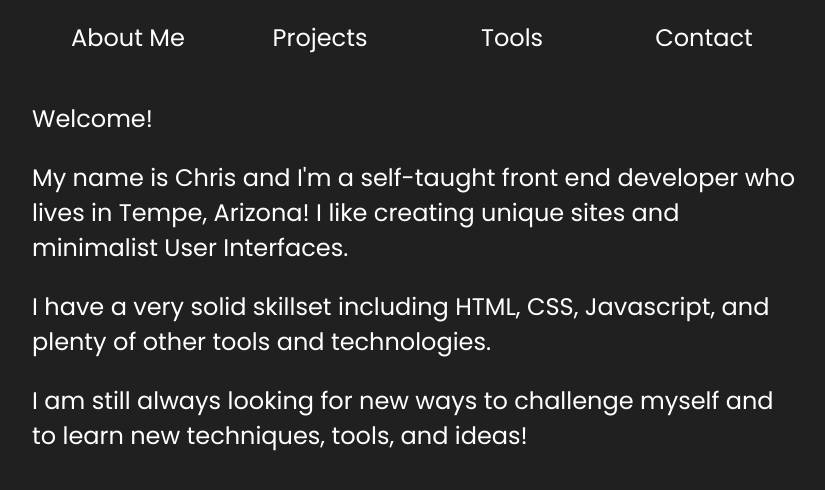
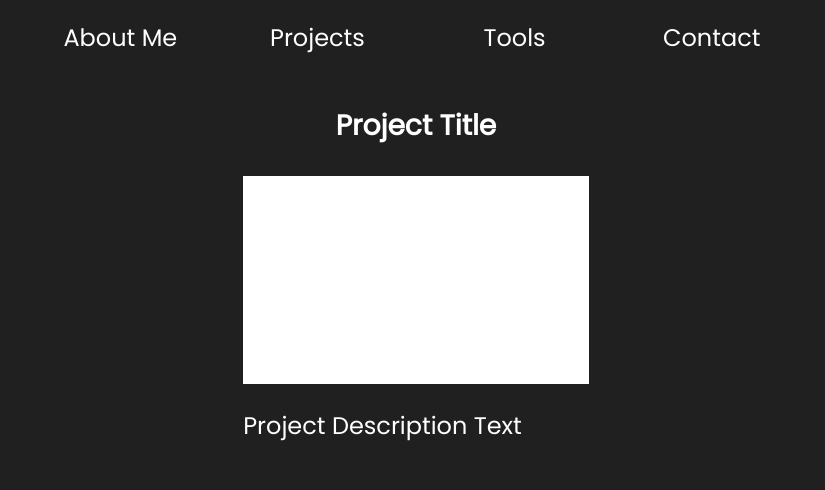
Before and after one commit to Fimbelowski/Portfolio, a plain HTML site: page index.html in a window 1280 px wide. Shown: the part 186-676 px from the top of the page, without its empty margins (224-1049 px from the left). Drawn offline with Linux system fonts and the light colour scheme.

Commit message:
Began to wireframe and flesh out the project section. Adjusted transition timings and cleaned up transition CSS.

```diff
--- a/index.html
+++ b/index.html
@@ -32,6 +32,13 @@
         <p>I have a very solid skillset including HTML, CSS, Javascript, and plenty of other tools and technologies.</p>
         <p>I am still always looking for new ways to challenge myself and to learn new techniques, tools, and ideas!</p>
       </div>
+      <div class='projects'>
+        <div class='project-preview'>
+          <h3 class='project-title'>Project Title</h3>
+          <div class='image-wrapper'></div>
+          <p>Project Description Text</p>
+        </div>
+      </div>
     </div>
   </div>
 </body>
--- a/styles.scss
+++ b/styles.scss
@@ -34,6 +34,7 @@ p {
 button {
   display: block;
   width: 100%;
+  max-width: 23%;
   margin: 0;
   background-color: transparent;
   border: none;
@@ -41,8 +42,7 @@ button {
   color: $primary-text-color;
   font-family: $primary-font;
   font-size: 1em;
-  transition: background-color 0.5s;
-  transition: font-size 0.5s;
+  transition: background-color 0.5s, font-size 1s;
 
   &:hover {
     background-color: #2D2D2D;
@@ -68,3 +68,28 @@ button {
 .main-content-container {
   height: 65%;
 }
+
+.about {
+  display: none;
+}
+
+.projects {
+  height: 100%;
+  width: 100%;
+}
+
+.project-preview {
+  height: 40%;
+  width: 45%;
+  margin: 0 auto;
+}
+
+.project-title {
+  text-align: center;
+}
+
+.image-wrapper {
+  height: 100%;
+  width: 100%;
+  background-color: #FFF;
+}
```
Also changed, not shown: styles.css.
